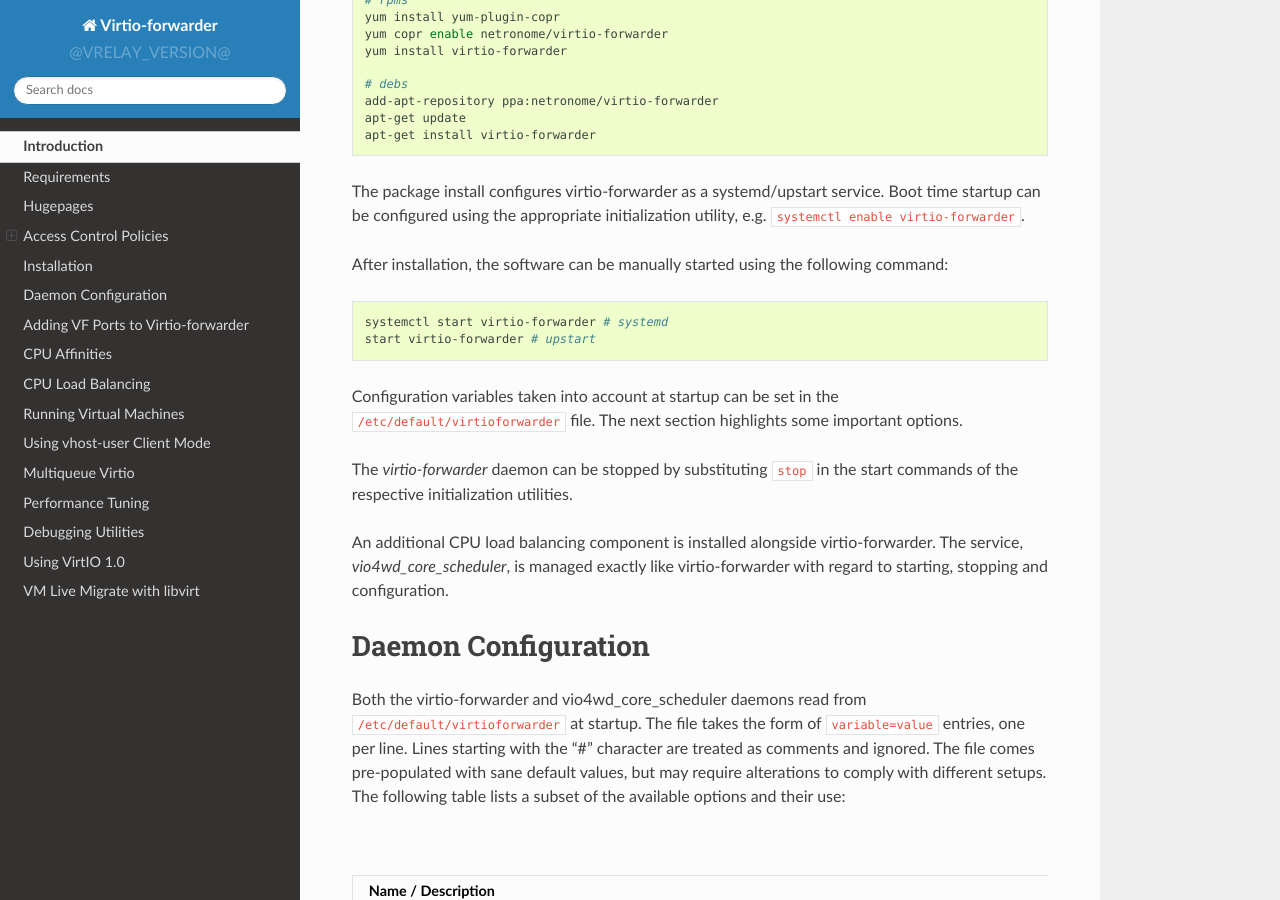
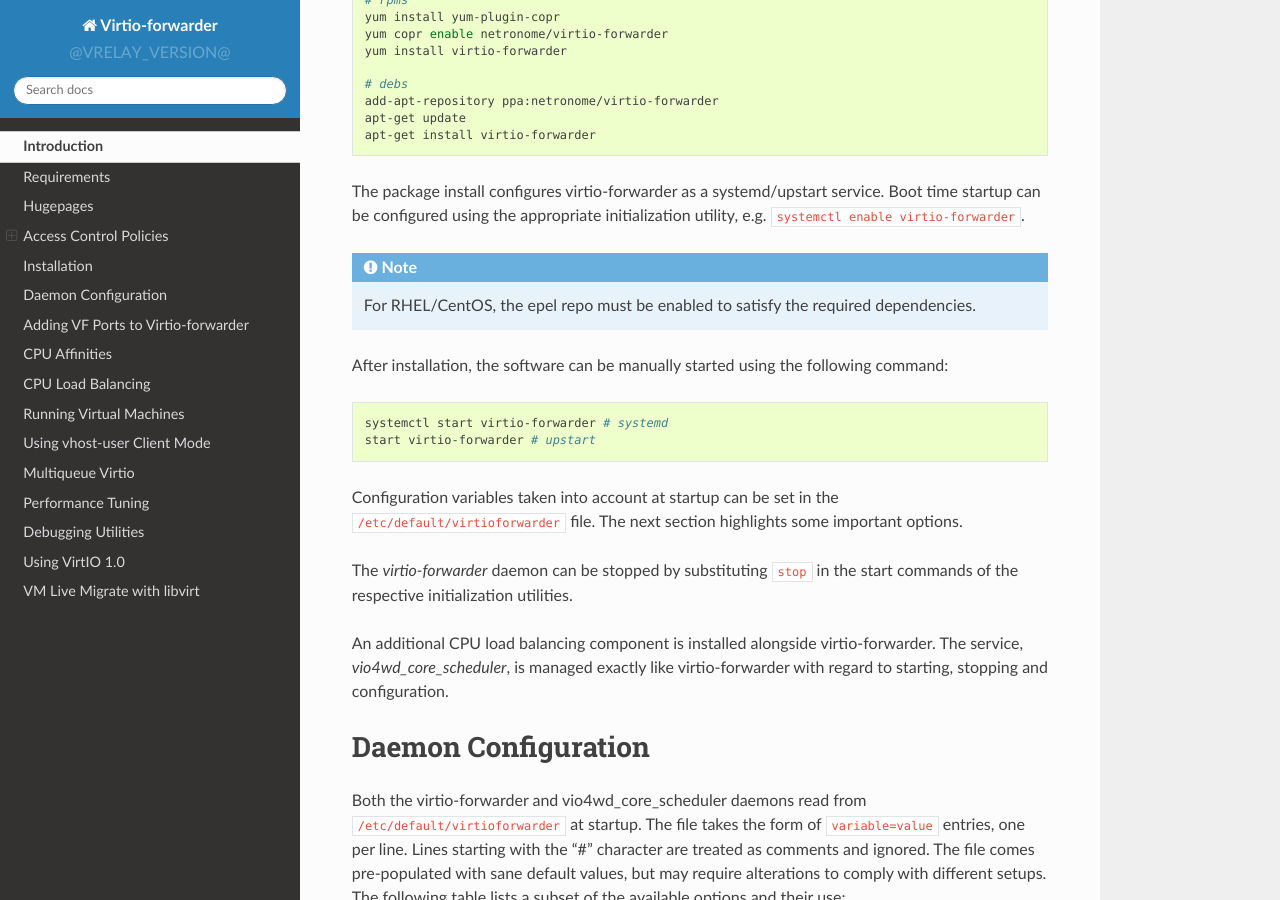
Before and after one commit to Netronome/virtio-forwarder, a Sphinx documentation site: the page built from doc/README.rst, in a window 1280 px wide and 900 px high, scrolled down 2773 px. Built offline with Sphinx 7.4.7 and the Read the Docs theme 2.0.0, drawn with Linux system fonts in a browser that asks for light colours.

Commit message:
docs: Add epel note in installation section

```diff
--- a/doc/README.rst
+++ b/doc/README.rst
@@ -140,6 +140,11 @@ applicable repository and launch the appropriate package manager:
 The package install configures virtio-forwarder as a systemd/upstart service. Boot
 time startup can be configured using the appropriate initialization utility,
 e.g. ``systemctl enable virtio-forwarder``.
+
+.. note::
+
+	For RHEL/CentOS, the epel repo must be enabled to satisfy the required
+	dependencies.
 
 After installation, the software can be manually started using the following
 command:
```
